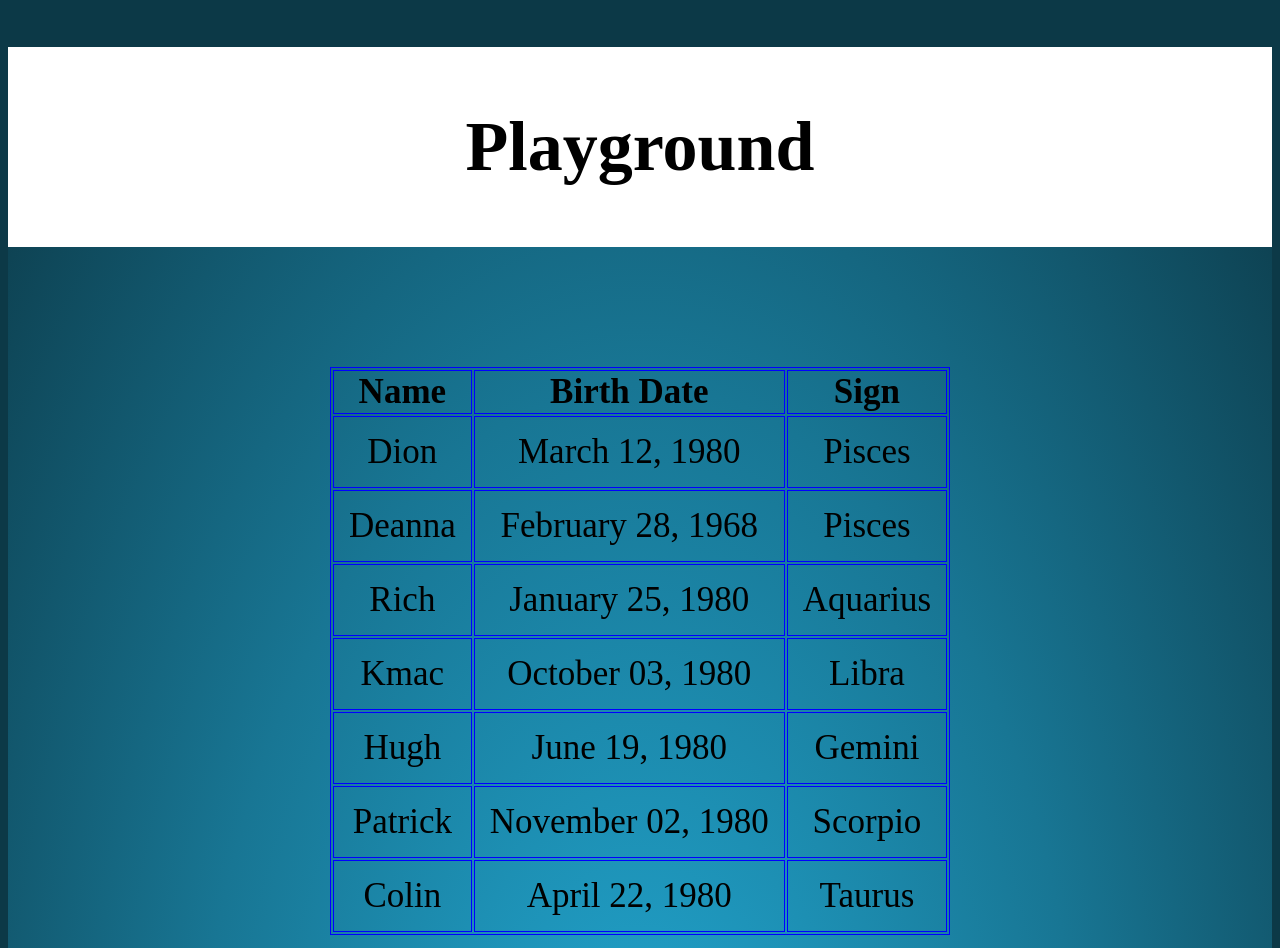
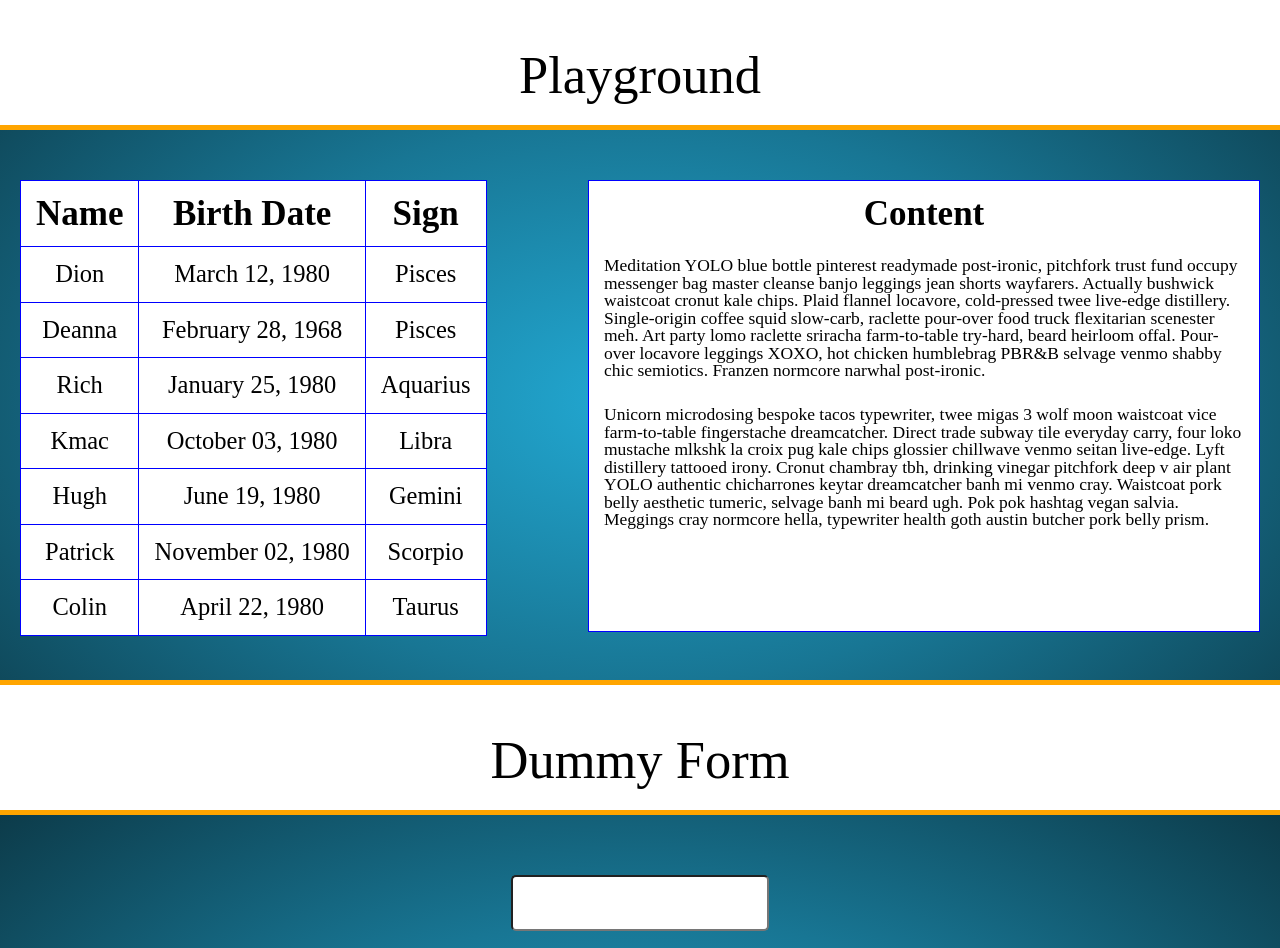
Before and after one commit to LmtDNE/HtmlPlay, a plain HTML site: page index.html in a window 1280 px wide. Shown: the top 948 px of the page. Drawn offline with Linux system fonts and the light colour scheme.

Commit message:
Styles form element

```diff
--- a/styles/style.css
+++ b/styles/style.css
@@ -1,32 +1,151 @@
+html, body, div, span, applet, object, iframe,
+h1, h2, h3, h4, h5, h6, p, blockquote, pre,
+a, abbr, acronym, address, big, cite, code,
+del, dfn, em, img, ins, kbd, q, s, samp,
+small, strike, strong, sub, sup, tt, var,
+b, u, i, center,
+dl, dt, dd, ol, ul, li,
+fieldset, form, label, legend,
+table, caption, tbody, tfoot, thead, tr, th, td,
+article, aside, canvas, details, embed,
+figure, figcaption, footer, header, hgroup,
+menu, nav, output, ruby, section, summary,
+time, mark, audio, video {
+  margin: 0;
+  padding: 0;
+  border: 0;
+  font-size: 100%;
+  font: inherit;
+  vertical-align: baseline;
+}
+/* HTML5 display-role reset for older browsers */
+article, aside, details, figcaption, figure,
+footer, header, hgroup, menu, nav, section {
+  display: block;
+}
+body {
+  line-height: 1;
+}
+ol, ul {
+  list-style: none;
+}
+blockquote, q {
+  quotes: none;
+}
+blockquote:before, blockquote:after,
+q:before, q:after {
+  content: '';
+  content: none;
+}
+table {
+  border-collapse: collapse;
+  border-spacing: 0;
+}
+
+/*=====================================================================================================================================*/
+
+/*STYLING*/
+
+/*=====================================================================================================================================*/
+
 :root {
   font-size: 35px;
-  background:  #0C3947;
 }
 body {
-  background: radial-gradient(#22A9D3,#187694,#0C3947);
+  background: radial-gradient(#22A9D3,#187694,#0C3947) ;
+  height: 100vh;
 }
-header{
+div.main {
   position: relative;
-  height: 200px;
-  background: white;
-  line-height: 200px;
-  text-align: center;
-  margin-bottom: 120px;
+  font-size: .75rem;
+}
+section.first-fragment {
+  height: 400px;
+  width: 100%;
 }
 
-header h1{
+header{
+  height: 125px;
+  width: 100%;
+  background: white;
+  line-height: 150px;
   text-align: center;
+  margin-top: 0;
+  font-size: 1.5rem;
+  margin-bottom: 50px;
+  border-bottom: 5px solid orange;
+}
+
+header h1 {
+  margin-top: 0px;
+}
+
+aside.table-container {
+  float: left;
+  margin-left: 20px;
+
 }
 
 table {
   text-align: center;
-  margin: 0 auto;
+  background-color: white;
+}
+
+table thead {
+  font-size: 1rem;
+  font-style: underline;
+  font-weight: bold;
 }
 
 table, th, td{
+  padding: 15px;
+  border: 1px solid blue;
+}
+table td {
+  font-size: .70rem;
+}
+
+article.info-paragraph {
+  float: right;
+  width: 50%;
+  height: 420px;
+  background-color: white;
+  padding: 15px;
+  margin-right: 20px;
   border: 1px solid blue;
 }
 
-table td{
-  padding: 15px;
+article h2 {
+  text-align: center;
+  font-size: 1rem;
+  font-weight: bold;
 }
+article p {
+  font-size: .5rem;
+}
+
+section.second-fragment {
+  display: block;
+  /*height: 400px;*/
+  width: 100%;
+  border-top: 5px solid orange;
+  border-bottom: 5px solid orange;
+  margin-top: 100px;
+}
+div.fun-form{
+  text-align: center;
+  margin-bottom: 50px;
+}
+form input {
+  height: 50px;
+  width: 250px;
+  border-radius: 5px;
+  margin-top: 10px;
+  margin-bottom: 10px;
+}
+form button {
+  height: 50px;
+  width: 250px;
+  border-radius: 5px;
+
+}
```
